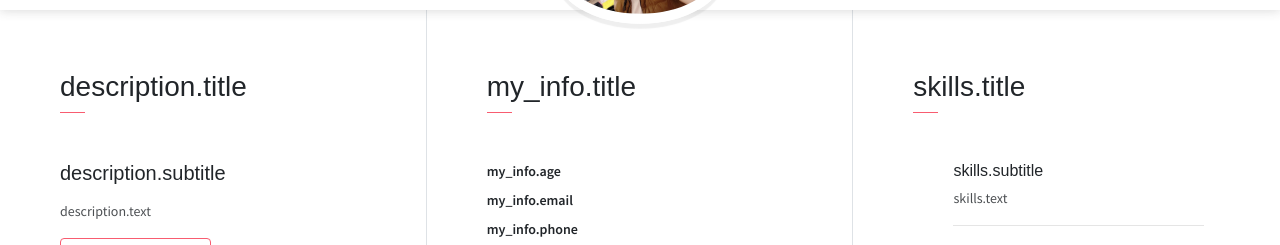
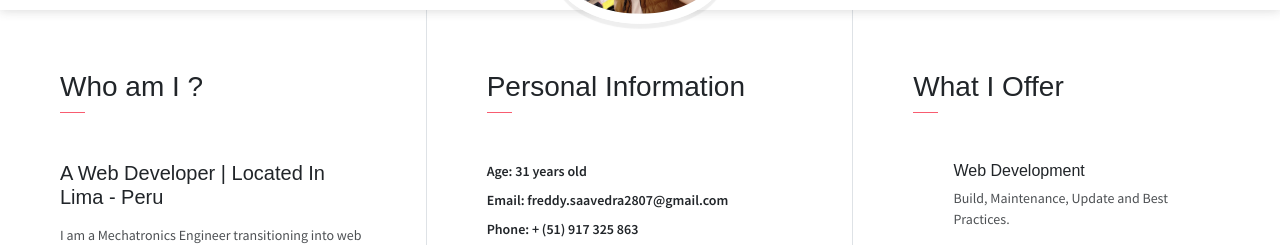
Before and after one commit to fass28/resume, a React (Vite) app: page / in a window 1280 px wide. Shown: the part 707-952 px from the top of the page. Built offline with nearby package versions, Linux system fonts and the light colour scheme; a web font is replaced by a local one.

Commit message:
feat: spanish into personal-info section

```diff
--- a/src/i18n/locales/en-USA/index.ts
+++ b/src/i18n/locales/en-USA/index.ts
@@ -1,4 +1,5 @@
 import header from './header.json'
 import navbar from './navbar.json'
+import personal_info from './personal_info.json'
 
-export default { header, navbar }
+export default { header, navbar, personal_info }
--- /dev/null
+++ b/src/i18n/locales/en-USA/personal_info.json
@@ -0,0 +1,20 @@
+{
+  "description": {
+    "title": "Who am I ?",
+    "subtitle": "A Web Developer | Located In Lima - Peru",
+    "text": "I am a Mechatronics Engineer transitioning into web development, driven by a strong enthusiasm to establish a career in this field. I am eager to enhance my programming skills, contribute to innovative technologies, and grow as a professional in the tech industry.",
+    "button": "Download My CV"
+  },
+  "my_info": {
+    "title": "Personal Information",
+    "age": "Age: 31 years old",
+    "email": "Email: freddy.saavedra2807@gmail.com",
+    "phone": "Phone: + (51) 917 325 863",
+    "address": "Address: Lima, Peru"
+  },
+  "skills": {
+    "title": "What I Offer",
+    "subtitle": "Web Development",
+    "text": "Build, Maintenance, Update and Best Practices."
+  }
+}
--- a/src/i18n/locales/es-PE/index.ts
+++ b/src/i18n/locales/es-PE/index.ts
@@ -1,4 +1,5 @@
 import header from './header.json'
 import navbar from './navbar.json'
+import personal_info from './personal_info.json'
 
-export default { header, navbar }
+export default { header, navbar, personal_info }
--- /dev/null
+++ b/src/i18n/locales/es-PE/personal_info.json
@@ -0,0 +1,20 @@
+{
+  "description": {
+    "title": "Quien soy ?",
+    "subtitle": "Un Desarrollador Web Fronted | Ubicado en Lima - Peru",
+    "text": "Soy ingeniero en mecatrónica y estoy en transición al desarrollo web, motivado por un gran entusiasmo por establecer una carrera en este campo. Estoy ansioso por mejorar mis habilidades de programación, contribuir a tecnologías innovadoras y crecer como profesional en la industria tecnológica.",
+    "button": "Descarga Mi CV"
+  },
+  "my_info": {
+    "title": "Informacion Personal",
+    "age": "Edad: 31 años",
+    "email": "Correo: freddy.saavedra2807@gmail.com",
+    "phone": "Phone: + (51) 917 325 863",
+    "address": "Address: Lima, Peru"
+  },
+  "skills": {
+    "title": "Que Ofrezco",
+    "subtitle": "Desarrollo Web",
+    "text": "Construcción, Mantenimiento, Actualización y best practices en codigo."
+  }
+}
```
